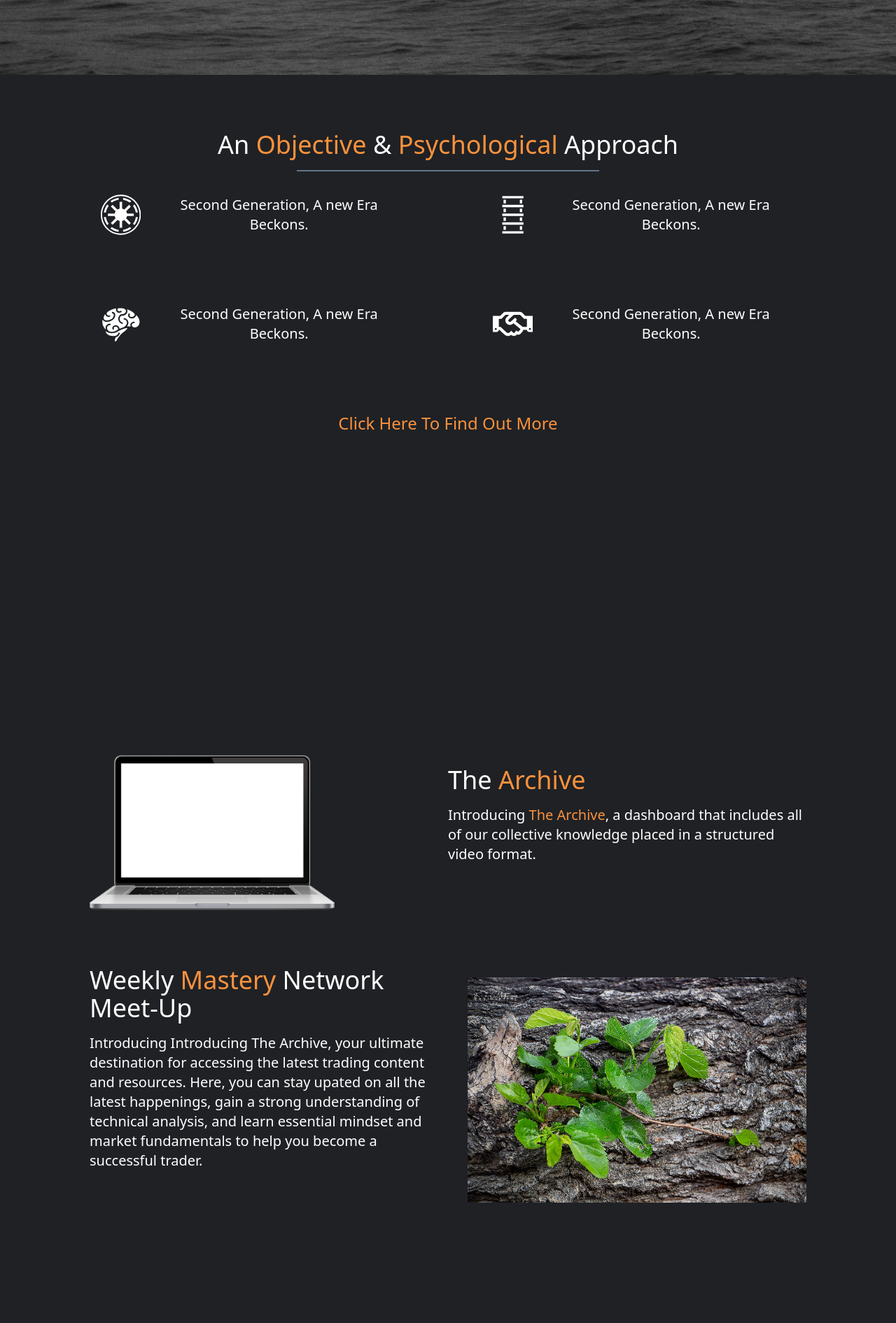
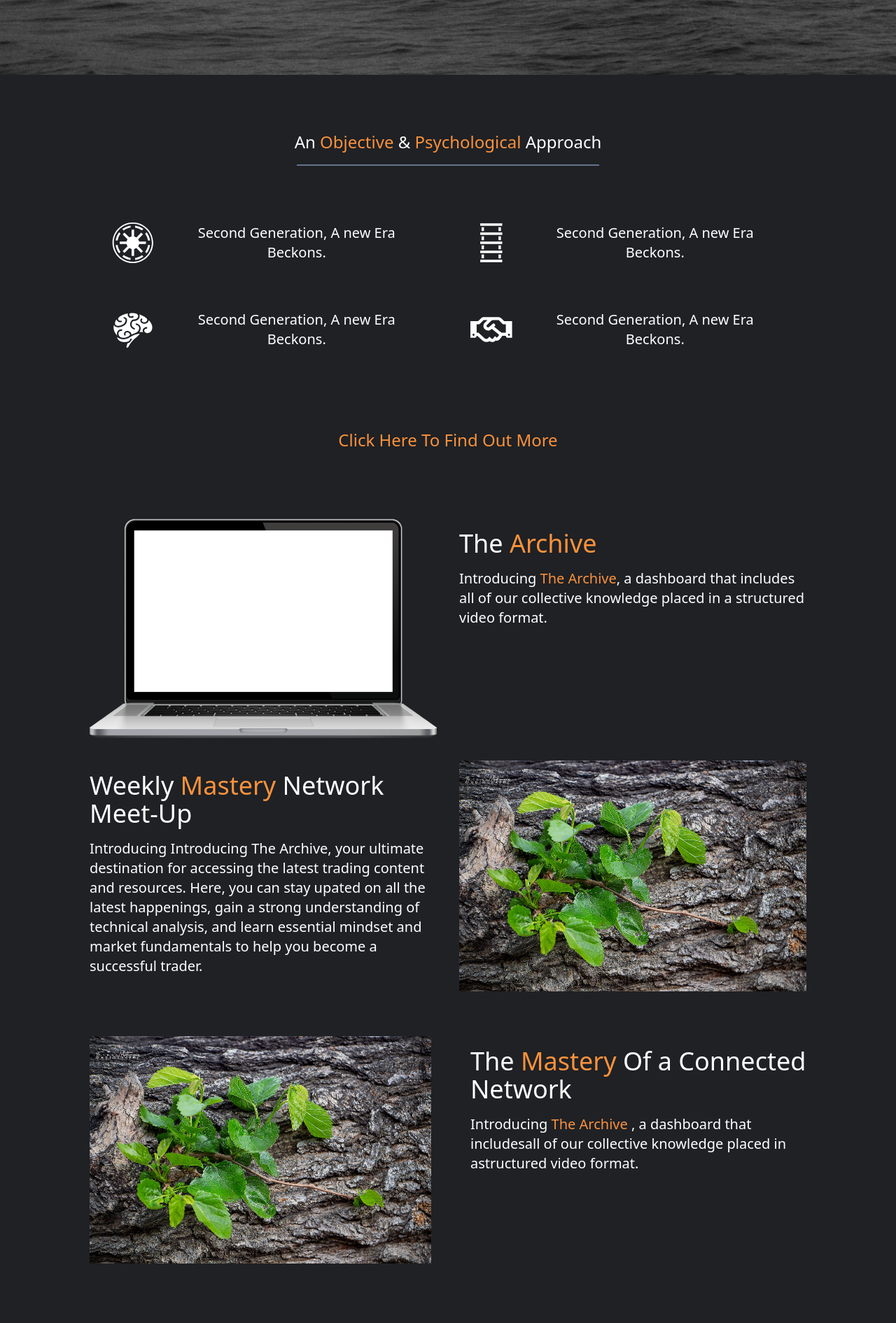
Before and after one commit to fsmutimeer/education-trading, a Next.js app: page / in a window 1280 px wide. Shown: the part 865-2756 px from the top of the page at 70% size. Built offline with nearby package versions, Linux system fonts and the light colour scheme.

Commit message:
Home page response add

```diff
--- a/app/page.tsx
+++ b/app/page.tsx
@@ -1,5 +1,5 @@
-"use client"
-import React,{ useState } from 'react'
+'use client';
+import React, { useState } from 'react';
 import Image from 'next/image';
 import Link from 'next/link';
 import { Accordion, Card, Hero } from '@/components';
@@ -30,25 +30,22 @@ export default function Home() {
     <>
       <Hero />
       {/* Page 2  */}
-        <div className="mx-auto flex-col bg-[#1F2125] h-[972px] w-full">
-        <div className="w-[80%] mx-auto flex-col flex-wrap justify-center items-center text-center ">
+      <div className="mx-auto flex-col bg-[#1F2125] h-auto w-full">
+        <div className=" w-full md:w-[80%] mx-auto flex-col flex-wrap justify-center items-center text-center ">
           {/* Title */}
           <div className="pt-[4rem]">
-            <h2 className="text-white text-4xl pt-4">
+            <h2 className="text-white text-2xl pt-4">
               An <span className="text-orange-400">Objective</span> &{' '}
               <span className="text-orange-400">Psychological</span> Approach
             </h2>
             <div className="flex flex-wrap justify-center items-center]">
-              <div className="bg-slate-500 h-[1.5px] w-[27em] my-4 "></div>
+              <div className="bg-slate-500 h-[1px] md:h-[1.5px] w-[24em] md:w-[27em] my-4 "></div>
             </div>
           </div>
-
           {/* Icons */}
-          <div className="flex-col justify-center items-center space-y-[4rem] ">
-            {/* first */}
-            <div className="flex justify-center items-center gap-[6rem]">
+          <div className="grid grid-cols-1 md:grid-cols-2 p-4 mt-8 gap-8">
             <div className="flex justify-center items-center p-4">
-                <FaGalacticRepublic className="text-white text-6xl mr-5" />
+              <FaGalacticRepublic className="text-white text-5xl md:text-6xl mr-3 md:mr-5" />
               <p className="text-white text-xl">
                 Second Generation, A new Era Beckons.
               </p>
@@ -59,9 +56,7 @@ export default function Home() {
                 Second Generation, A new Era Beckons.
               </p>
             </div>
-            </div>
-            {/* first */}
-            <div className="flex justify-center items-center gap-[6rem]">
+
             <div className="flex justify-center items-center p-4">
               <GiBrain className="text-white text-6xl mr-5" />
               <p className="text-white text-xl">
@@ -75,13 +70,12 @@ export default function Home() {
               </p>
             </div>
           </div>
-          </div>
 
           {/* Click here */}
-          <div className="pt-[4rem]">
+          <div className="pt-[4rem] pb-[4rem]">
             <Link href="/">
               {' '}
-              <p className="text-orange-400 text-2xl pt-4">
+              <p className="text-orange-400 text-xl md:text-2xl pt-2 md:pt-4">
                 Click Here To Find Out More
               </p>
             </Link>
@@ -90,43 +84,38 @@ export default function Home() {
       </div>
 
       {/* Page 3 */}
-      <div className="flex justify-between bg-[#1F2125] h-[972px] w-full">
-        <div className="container mx-auto w-[80%] flex-col gap-8">
-          <div className="flex">
-            <div className="w-[50%]">
+      <div className="flex justify-between bg-[#1F2125] h-auto w-full pb-8">
+        <div className="container mx-auto  w-[80%] grid grid-cols-1 md:grid-cols-2 gap-8 pt-8">
+          {/* <div className="flex"> */}
           <Image
             alt="laptop image"
             src="/laptop.png"
-                height={350}
-                width={350}
+            height={1000}
+            width={1000}
           />
-            </div>
-            <div className="w-[50%]">
+          <div className="w-full">
             <h2 className="text-white text-4xl pt-4">
               The <span className="text-orange-400">Archive</span>
             </h2>
             <p className="text-white text-xl pt-4">
-                Introducing <span className="text-orange-400">The Archive</span>
-                , a dashboard that includes all of our collective knowledge
-                placed in a structured video format.
+              Introducing <span className="text-orange-400">The Archive</span>,
+              a dashboard that includes all of our collective knowledge placed
+              in a structured video format.
             </p>
           </div>
-          </div>
-          <div className="flex pt-8 mt-8 gap-12 space-x-2 space-y-8">
-            <div className="w-[50%]">
+          <div className="w-full">
             <h2 className="text-white text-4xl pt-4">
               Weekly <span className="text-orange-400">Mastery </span>Network
               Meet-Up
             </h2>
             <p className="text-white text-xl pt-4">
-                Introducing Introducing The Archive, your ultimate destination
-                for accessing the latest trading content and resources. Here,
-                you can stay upated on all the latest happenings, gain a strong
+              Introducing Introducing The Archive, your ultimate destination for
+              accessing the latest trading content and resources. Here, you can
+              stay upated on all the latest happenings, gain a strong
               understanding of technical analysis, and learn essential mindset
               and market fundamentals to help you become a successful trader.
             </p>
           </div>
-            <div className="w-[50%]">
           <Image
             alt="image here"
             src="/mulberies.jpg"
@@ -135,22 +124,18 @@ export default function Home() {
           />
         </div>
       </div>
-        </div>
-      </div>
 
       {/* Page 4  */}
-      <div className="flex-col bg-[#1F2125] h-[972px] w-screen ">
+      <div className="flex-col bg-[#1F2125] h-auto pb-8 w-screen ">
         <div className=" container mx-auto w-[80%]  flex-col  ">
-          <div className="flex pt-8  gap-12 space-x-2">
-            <div className="w-[50%]">
+          <div className="grid grid-cols-1 md:grid-cols-2 pt-8  gap-12 space-x-2">
             <Image
               alt="image here"
               src="/mulberies.jpg"
               height={1000}
               width={1000}
             />
-            </div>
-            <div className="w-[50%]">
+            <div className="w-full">
               <h2 className="text-white text-4xl pt-4">
                 The <span className="text-orange-400">Mastery </span>Of a
                 Connected Network
@@ -164,7 +149,7 @@ export default function Home() {
             </div>
           </div>
           <div className="pt-[4rem] text-center">
-            <h2 className="text-white text-6xl pt-4">
+            <h2 className="text-white text-4xl md:text-6xl pt-4">
               Where <span className="text-orange-400 mr-2">Real</span>Meets
               <span className="text-orange-400 ml-2">Real</span>
             </h2>
@@ -189,7 +174,7 @@ export default function Home() {
         </div>
       </div>
       {/* Page 5  */}
-      <div className="flex-col bg-[#1F2125] h-[972px] w-screen flex-wrap">
+      <div className="flex-col bg-[#1F2125] h-auto pb-8 w-screen flex-wrap">
         <div className=" container mx-auto w-[80%]  flex-col  ">
           {/* Title */}
           <div className="pt-[4rem] text-center">
@@ -213,7 +198,7 @@ export default function Home() {
         </div>
       </div>
       {/* Page 6  */}
-      <div className="flex-col bg-[#1F2125] h-auto w-screen flex-wrap">
+      <div className="flex-col bg-[#1F2125] h-auto w-screen pb-8 flex-wrap">
         <div className=" container mx-auto w-[80%]  flex-col  ">
           {/* Title */}
           <div className="pt-[4rem] text-center">
@@ -236,7 +221,7 @@ export default function Home() {
         </div>
       </div>
       {/* Page 7  */}
-      <div className="flex-col bg-[#1F2125] h-auto w-screen flex-wrap">
+      <div className="flex-col bg-[#1F2125] h-auto pb-8 w-screen flex-wrap">
         <div className=" container mx-auto w-[80%]  flex-col  ">
           {/* Title */}
           <div className="pt-[4rem] mx-auto text-center w-[40%] ">
@@ -259,7 +244,7 @@ export default function Home() {
       </div>
 
       {/* Page 10  */}
-      <div className="flex-col bg-[#1F2125] h-[972px] w-screen flex-wrap">
+      <div className="flex-col bg-[#1F2125] h-auto pb-8 w-screen flex-wrap">
         <div className=" container mx-auto w-[80%]  flex-col  ">
           {/* Title */}
           <div className="pt-[4rem] mx-auto text-center w-[40%] ">
@@ -277,7 +262,7 @@ export default function Home() {
         </div>
       </div>
       {/* Page 11  */}
-      <div className="flex-col bg-[#1F2125] h-auto w-screen">
+      <div className="flex-col bg-[#1F2125] h-auto pb-8 w-screen">
         <div className=" container  mx-auto w-[80%] flex gap-8  ">
           {/* Left */}
           <div className="flex w-[70%] flex-wrap">
--- a/components/Hero.tsx
+++ b/components/Hero.tsx
@@ -2,16 +2,19 @@ import Link from 'next/link';
 import React from 'react';
 
 const Hero = () => {
-
   return (
     <div>
       {/* Page 1 */}
-      <div className="top-0 bg-[url('/bg.png')]  h-[972px] bg-cover bg-no-repeat bg-center bg-fixed flex items-center">
-        <div className="flex container mx-auto flex-wrap w-[80%] items-center gap-6 p-4 ">
+      <div className="top-0 bg-[url('/bg.png')] h-[972px] bg-cover bg-no-repeat bg-center bg-fixed flex items-center">
+        <div className="flex container mx-auto flex-wrap w-full md:w-[80%] items-center gap-6 p-4">
           {/* Left */}
-          <div className=" gap-8 flex-col w-[38%] h-[100%]">
-            <h1 className="text-4xl text-white py-2">Second Generation, </h1>
-            <h1 className="text-4xl text-white py-2">A new Era Beckons.</h1>
+          <div className="gap-8 flex-col  w-full md:w-[38%] h-[100%]">
+            <h1 className="text-2xl md:text-4xl text-white py-0 md:py-2">
+              Second Generation,
+            </h1>
+            <h1 className="text-2xl md:text-4xl text-white py-2 md:py-2">
+              A new Era Beckons.
+            </h1>
             <div className="bg-white h-[4px] w-[15em] my-4"></div>
             <div className="py-8">
               <Link
@@ -20,16 +23,14 @@ const Hero = () => {
               >
                 JOIN NOW
               </Link>
-            </div>{' '}
+            </div>
           </div>
           {/* Right */}
-          <div className=" gap-5 p-4 flex-col w-[55%] items-center flex justify-end">
-            <div className="h-[25rem] w-[100%] bg-gray-400 rounded-[2.5rem]  "></div>
+          <div className="gap-5 p-4 flex-col w-full md:w-[55%] items-center flex justify-end">
+            <div className="h-[25rem] w-[100%] bg-gray-400 rounded-[2.5rem]"></div>
           </div>
         </div>
       </div>
-
-      {/*  End tage of main container */}
     </div>
   );
 };
--- a/components/Nav.tsx
+++ b/components/Nav.tsx
@@ -53,7 +53,7 @@ const Nav = () => {
             : 'w-full sticky top-0 left-0 right-0  flex h-[80px] z-30 bg-transparent '
         }
       >
-        <nav className="container mx-auto w-[80%] flex md: justify-between lg:justify-center items-center pt-[1rem] ">
+        <nav className="container mx-auto w-full md:w-[80%] flex md: justify-between lg:justify-center items-center pt-[1rem] ">
           {/* Logo */}
           <Link href="/" className="">
             <Logo />
@@ -82,11 +82,7 @@ const Nav = () => {
             </Link>
           </ul>
           <button className="md:hidden " onClick={toggleMenu}>
-            {isOpen ? (
-              <RiCloseFill className="h-[30px] w-[30px] text-white cursor-pointer transition duration-500 ease-in-out" />
-            ) : (
-              <RxHamburgerMenu className="h-[30px] w-[30px] text-white cursor-pointer transition duration-500 ease-in-out" />
-            )}
+            <RxHamburgerMenu className="h-[30px] w-[30px] text-white cursor-pointer transition duration-500 ease-in-out" />
           </button>
           {/* modile screen */}
         </nav>
--- a/tailwind.config.js
+++ b/tailwind.config.js
@@ -6,6 +6,7 @@ module.exports = {
     './app/**/*.{js,ts,jsx,tsx,mdx}',
   ],
   theme: {
+
     extend: {
       backgroundImage: {
         'gradient-radial': 'radial-gradient(var(--tw-gradient-stops))',
```
Lines whose indentation alone changed are shown as unchanged.
